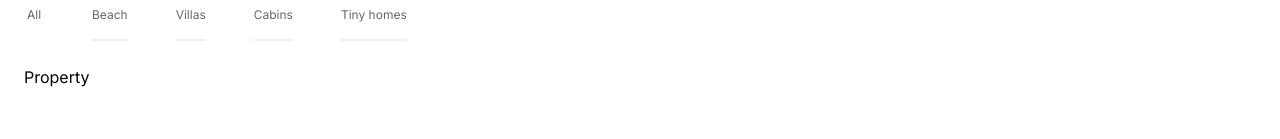
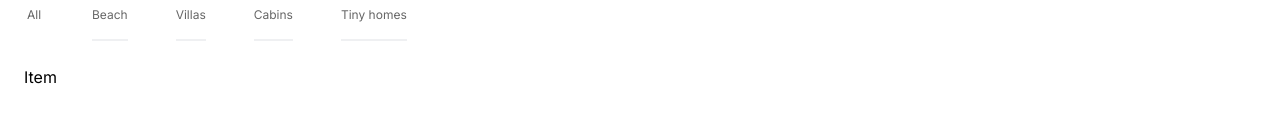
Before and after one commit to PayamAnari/django-airbnb, a Next.js app: page / in a window 1280 px wide. Shown: the part 161-300 px from the top of the page. Built offline with nearby package versions, Linux system fonts and the light colour scheme.

Commit message:
Modify propertylistitem

```diff
--- a/app/components/properties/PropertyList.tsx
+++ b/app/components/properties/PropertyList.tsx
@@ -1,6 +1,9 @@
+import PropertyListItem from "./PropertyListItem";
+
+
 const PropertyList = () => {
   return (
-     <p>Property</p>
+     <PropertyListItem />
   )
 }
 
--- a/app/components/properties/PropertyListItem.tsx
+++ b/app/components/properties/PropertyListItem.tsx
@@ -0,0 +1,7 @@
+const PropertyListItem = () => {
+  return (
+     <p>Item</p>
+  )
+}
+
+export default PropertyListItem
```
